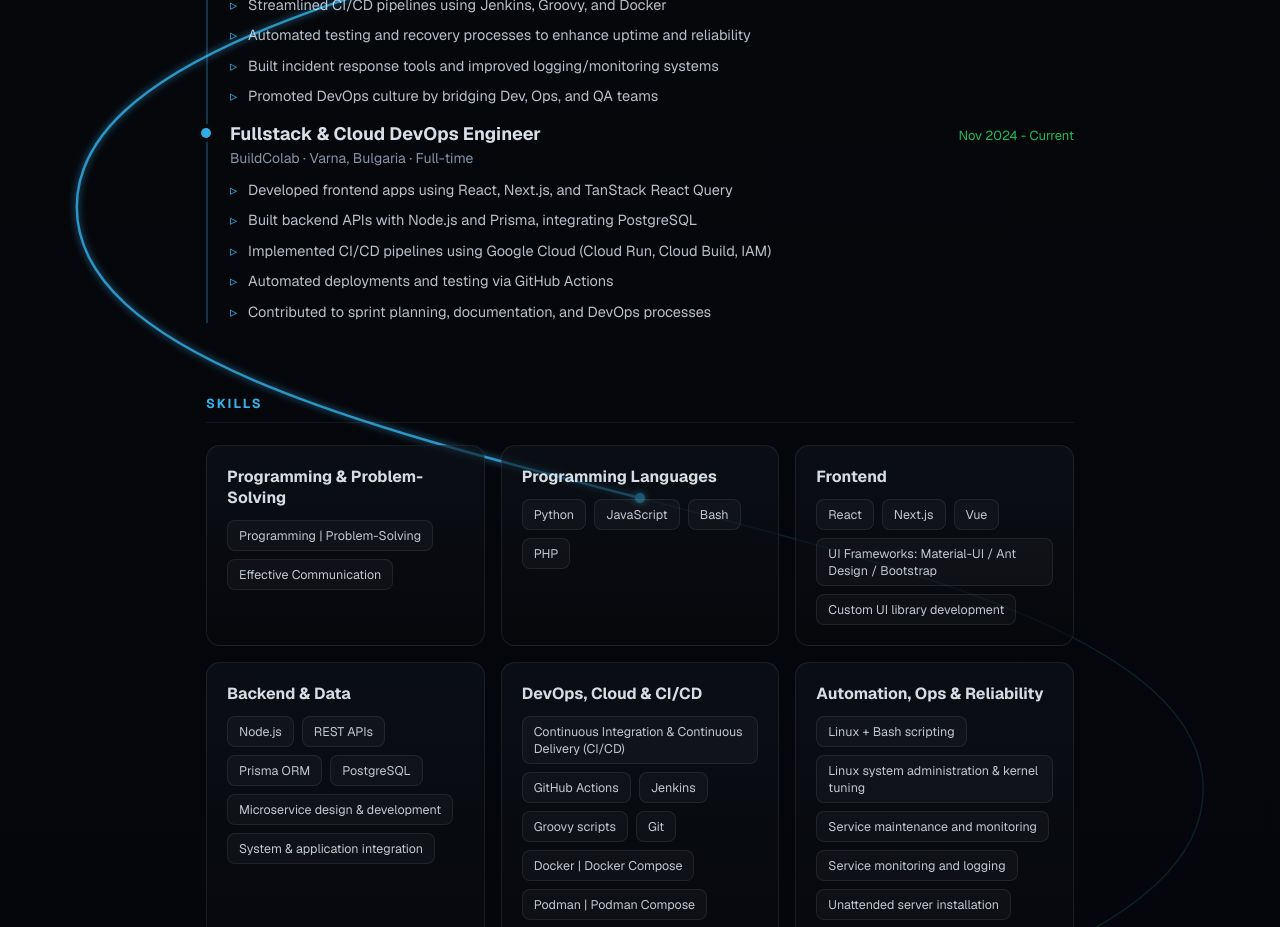
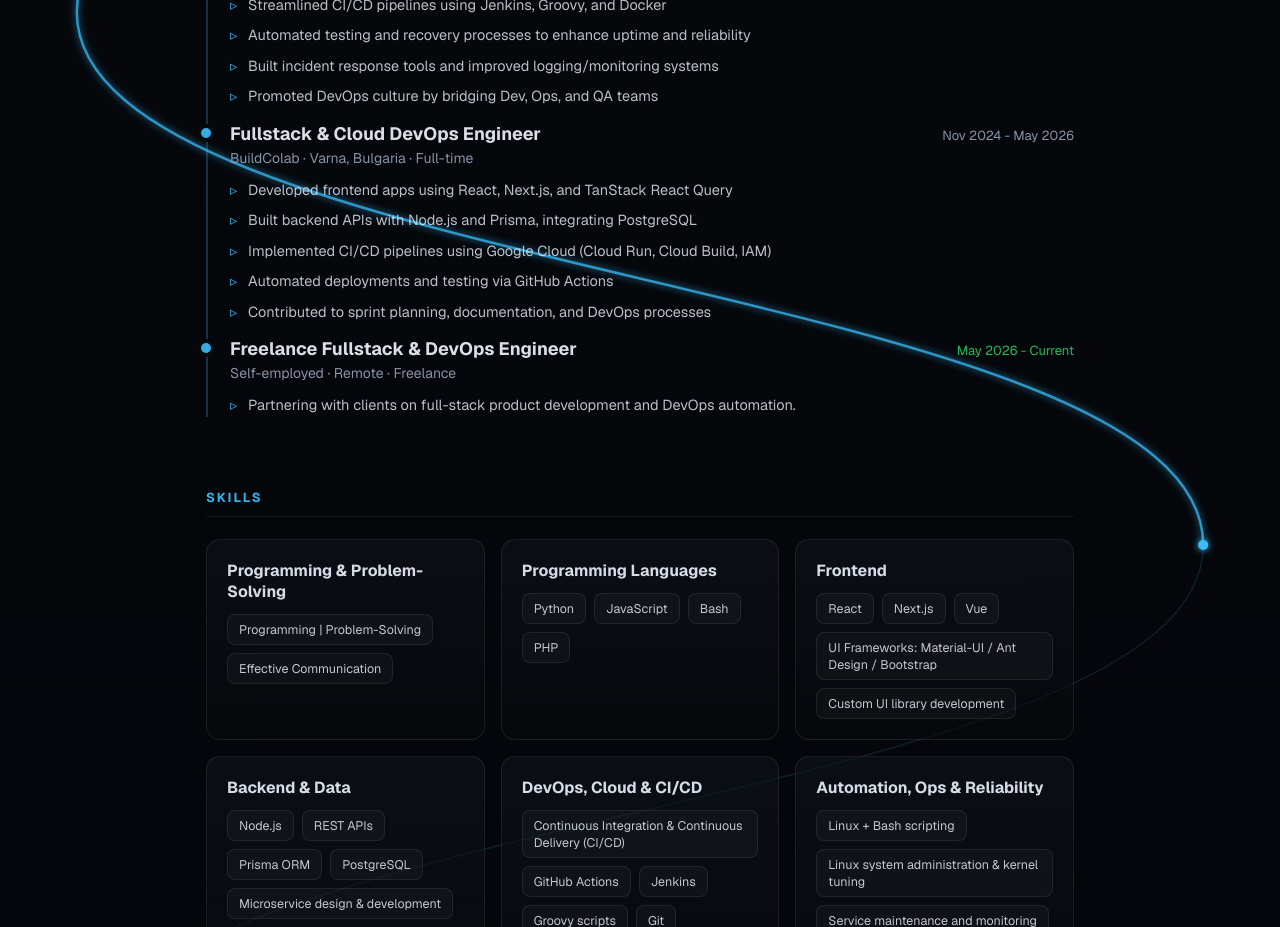
Before and after one commit to ag913331/portfolio, a Next.js app: page /portfolio in a window 1280 px wide. Shown: the part 2120-3047 px from the top of the page. Built offline with nearby package versions, Linux system fonts and the light colour scheme.

Commit message:
Update experience section in resume. Modified the period for the Fullstack & Cloud DevOps Engineer role to reflect the correct end date and added a new Freelance Fullstack & DevOps Engineer position, detailing responsibilities and current status.

```diff
--- a/src/content/resume.ts
+++ b/src/content/resume.ts
@@ -185,8 +185,7 @@ export const EXPERIENCE: Experience[] = [
   {
     role: "Fullstack & Cloud DevOps Engineer",
     type: "Full-time",
-    period: "Nov 2024 - Current",
-    current: true,
+    period: "Nov 2024 - May 2026",
     company: "BuildColab",
     location: "Varna, Bulgaria",
     description: [
@@ -195,6 +194,17 @@ export const EXPERIENCE: Experience[] = [
       "Implemented CI/CD pipelines using Google Cloud (Cloud Run, Cloud Build, IAM)",
       "Automated deployments and testing via GitHub Actions",
       "Contributed to sprint planning, documentation, and DevOps processes",
+    ],
+  },
+  {
+    role: "Freelance Fullstack & DevOps Engineer",
+    type: "Freelance",
+    period: "May 2026 - Current",
+    current: true,
+    company: "Self-employed",
+    location: "Remote",
+    description: [
+      "Partnering with clients on full-stack product development and DevOps automation.",
     ],
   },
 ];
```
